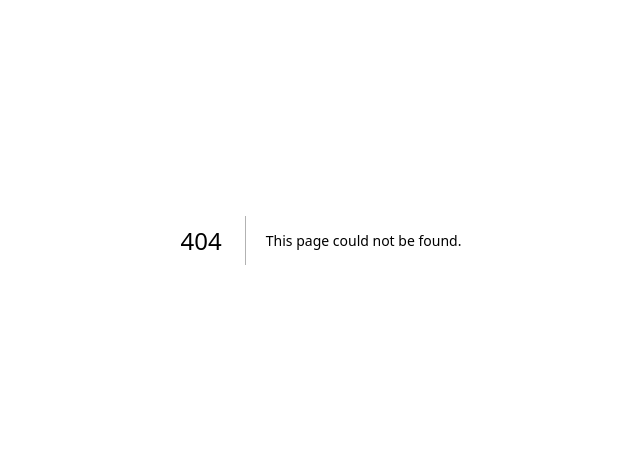
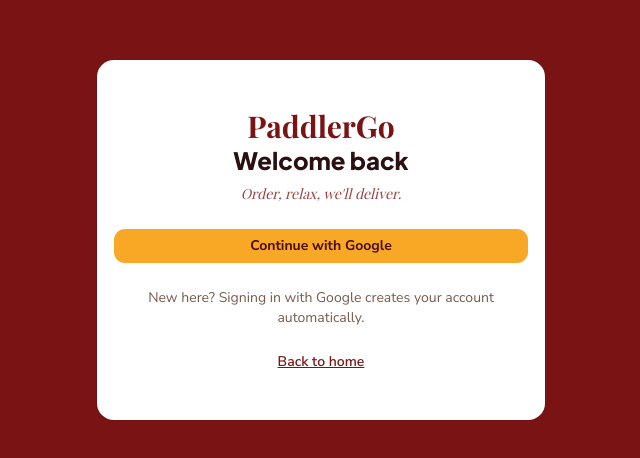
Before and after one commit to kdzyoda/IT109-FVJK1-BIGARAN-COGTAS-DUQUESA, a Next.js app in the folder frontend/: page /login in a window 1280 px wide. Before the commit this address had no page. Shown: the part 160-618 px from the top of the page, without its empty margins (319-959 px from the left). Built offline with nearby package versions, Linux system fonts and the light colour scheme; no server answers.

Commit message:
feat: add login page with Google sign-in and env example

```diff
--- /dev/null
+++ b/frontend/src/app/login/page.tsx
@@ -0,0 +1,53 @@
+"use client";
+
+import { useState } from "react";
+import Link from "next/link";
+import { toast } from "sonner";
+import { Button } from "@/components/ui/button";
+import { Card, CardContent } from "@/components/ui/card";
+import { API_BASE_URL } from "@/lib/api";
+
+export default function LoginPage() {
+  const [loading, setLoading] = useState(false);
+
+  function signInWithGoogle() {
+    setLoading(true);
+    toast.info("Redirecting you to Google...");
+    // Laravel handles the Google OAuth flow (route agreed with Duquesa).
+    window.location.href = `${API_BASE_URL}/api/auth/google/redirect`;
+  }
+
+  return (
+    <main className="grid min-h-screen place-items-center bg-primary p-4">
+      <Card className="w-full max-w-md">
+        <CardContent className="space-y-6 pt-8 pb-8">
+          <div className="space-y-2 text-center">
+            <Link href="/" className="t-brand text-3xl text-primary">
+              PaddlerGo
+            </Link>
+            <h1 className="t-hero text-2xl">Welcome back</h1>
+            <p className="t-promo text-primary/80">Order, relax, we&apos;ll deliver.</p>
+          </div>
+
+          <Button
+            size="lg"
+            className="w-full"
+            variant="secondary"
+            onClick={signInWithGoogle}
+            disabled={loading}
+          >
+            {loading ? "Redirecting..." : "Continue with Google"}
+          </Button>
+
+          <p className="t-desc text-center text-sm text-muted-foreground">
+            New here? Signing in with Google creates your account automatically.
+          </p>
+
+          <Link href="/" className="t-nav block text-center text-sm text-primary underline">
+            Back to home
+          </Link>
+        </CardContent>
+      </Card>
+    </main>
+  );
+}
--- /dev/null
+++ b/frontend/src/lib/api.ts
@@ -0,0 +1,2 @@
+export const API_BASE_URL =
+  process.env.NEXT_PUBLIC_API_BASE_URL ?? "http://127.0.0.1:8000";
```
